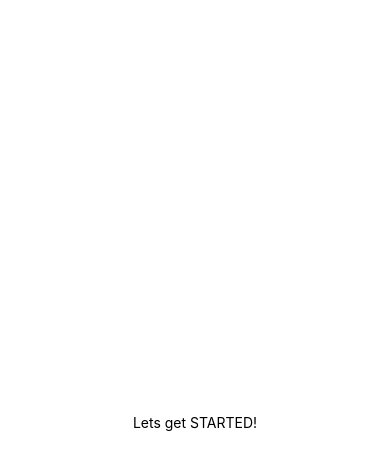
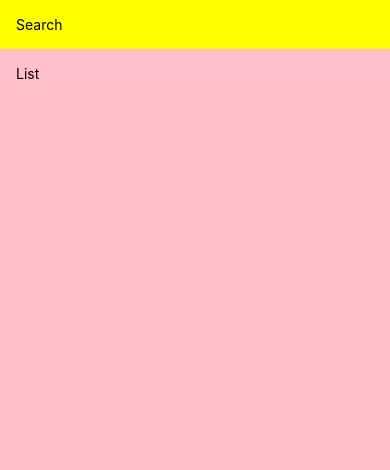
Before and after one commit to myoung9300/Meals-To-Go, a React Native app: screen / in a window 390 px wide. Shown: the top 470 px of the page. Built offline with nearby package versions, Linux system fonts and the light colour scheme.

Commit message:
Set up for ios and android

```diff
--- a/App.js
+++ b/App.js
@@ -1,15 +1,22 @@
-import { StatusBar } from 'expo-status-bar';
-import React from 'react';
-import { StyleSheet, Text, View } from 'react-native';
+import { StatusBar as ExpoStatusBar } from 'expo-status-bar';
+import React, {Component} from 'react';
+import { StatusBar, StyleSheet, Text, View, SafeAreaView, Platform } from 'react-native';
+
 
 export default function App() {
   return (
-    <View style={{ flex: 1, alignItems: "center", justifyContent: 'center'}}>
-      <Text>Lets get STARTED!</Text>
-    </View>
+    <>
+      <SafeAreaView style={{flex: 1, backgroundColor: "purple", marginTop: StatusBar.currentHeight}}>
+        <View style={{ padding: 16, backgroundColor: "yellow"}}>
+          <Text>Search</Text>
+        </View>
+        <View style={{ flex: 1, padding: 16, backgroundColor: "pink"}}>
+          <Text>List</Text>
+        </View>
+      </SafeAreaView>
+      <ExpoStatusBar style="auto" />
+    </>
   );
 }
 
-const styles = StyleSheet.create({
-
-});
+const styles = StyleSheet.create({});
```
